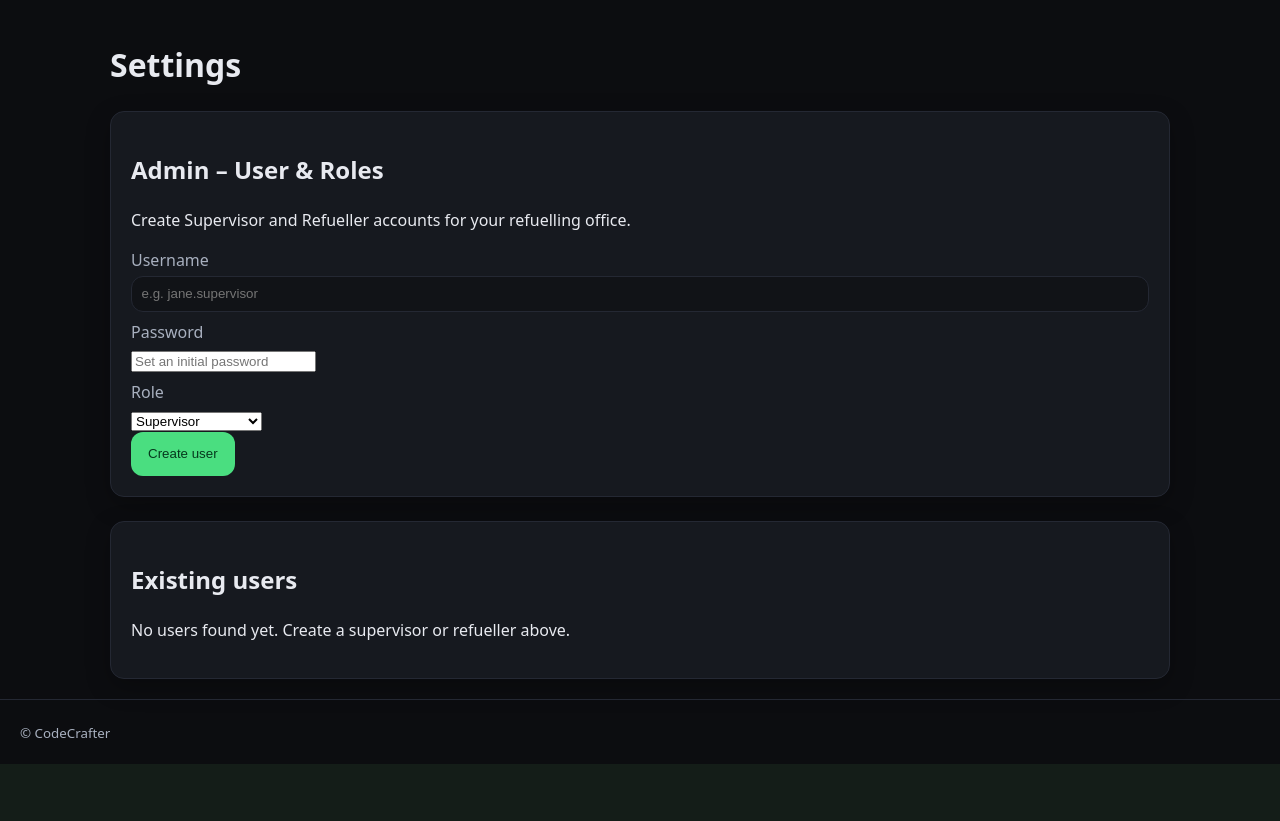
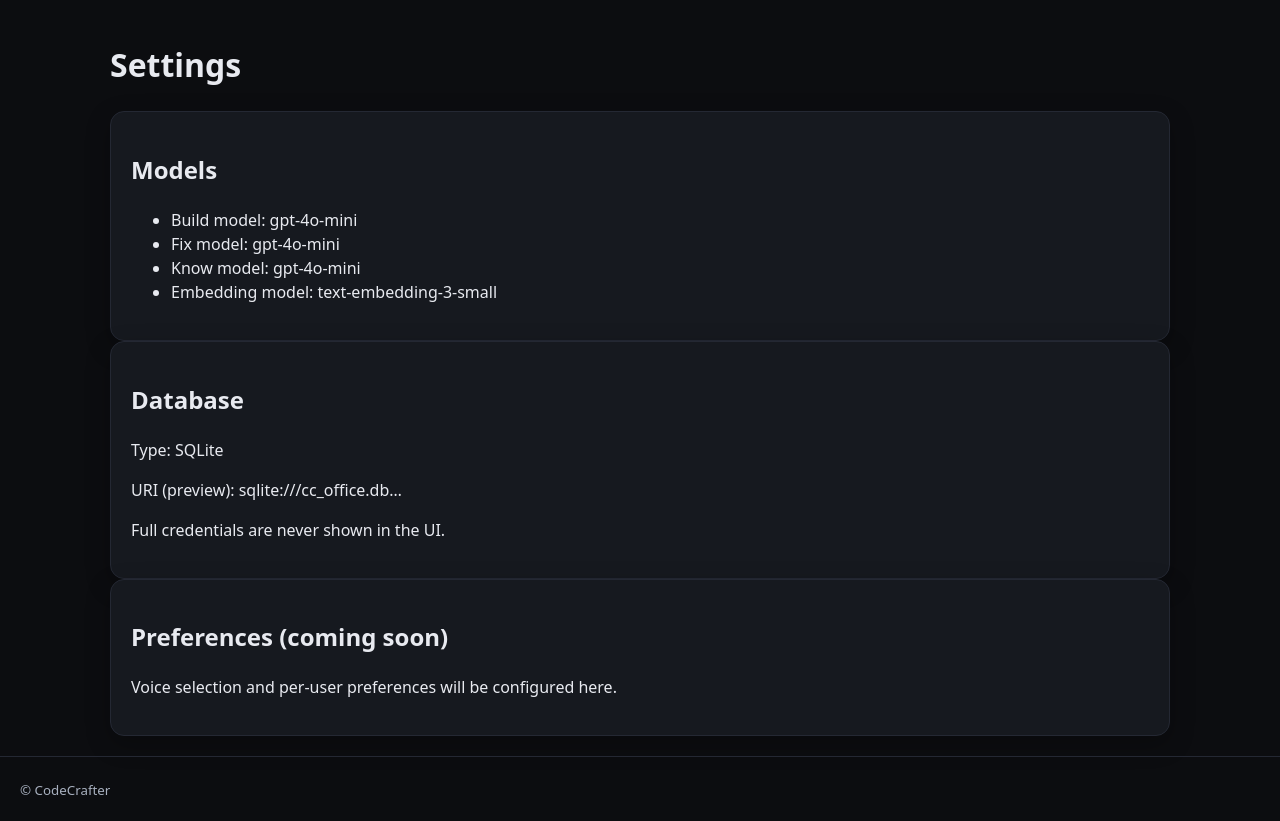
Before and after one commit to joesch21/Brain, a Flask app: page /settings in a window 1280 px wide. Shown: the part 105-926 px from the top of the page. Before the commit the page ends 869 px from the top, so only its background shows below. Run offline with Flask 3, Linux system fonts and the light colour scheme; the visitor is signed in with stand-in values (Sample User, id 1).

Commit message:
Add read-only settings page for admins and supervisors

```diff
--- a/app.py
+++ b/app.py
@@ -202,6 +202,16 @@ def requires_supervisor(f):
     return require_role("supervisor")(f)
 
 
+def detect_db_type(uri: str) -> str:
+    if not uri:
+        return "Unknown"
+    if uri.startswith("postgres"):
+        return "PostgreSQL"
+    if uri.startswith("sqlite"):
+        return "SQLite"
+    return "Unknown"
+
+
 def log_audit(entity_type, entity_id, action, description=None):
     """
     Record a simple audit event in the AuditLog table.
@@ -394,68 +404,6 @@ def admin_users_edit(user_id):
         return redirect(url_for("admin_users"))
 
     return render_template("admin_users_form.html", mode="edit", user=user)
-
-
-@app.route("/settings", methods=["GET", "POST"])
-@require_role("admin")
-def settings():
-    # List users for display
-    users = User.query.order_by(User.username.asc()).all()
-
-    if request.method == "POST":
-        username = (request.form.get("username") or "").strip()
-        password = request.form.get("password") or ""
-        role = (request.form.get("role") or "refueler").strip()
-
-        allowed_roles = ("admin", "supervisor", "refueler", "viewer")
-        if role not in allowed_roles:
-            flash("Invalid role selected.", "danger")
-            return render_template("settings.html", users=users)
-
-        if not username or not password:
-            flash("Username and password are required.", "danger")
-            return render_template("settings.html", users=users)
-
-        existing = User.query.filter_by(username=username).first()
-        if existing:
-            flash("Username already exists.", "danger")
-            return render_template("settings.html", users=users)
-
-        user = User(username=username, role=role)
-        user.set_password(password)
-        db.session.add(user)
-        db.session.commit()
-
-        flash(f"User {username} created with role {role}.", "success")
-        users = User.query.order_by(User.username.asc()).all()
-
-    return render_template("settings.html", users=users)
-
-
-@app.route("/settings/users/<int:user_id>", methods=["GET", "POST"])
-@require_role("admin")
-def settings_user_edit(user_id):
-    user = User.query.get_or_404(user_id)
-
-    if request.method == "POST":
-        new_role = (request.form.get("role") or user.role).strip()
-        new_password = request.form.get("password") or ""
-
-        allowed_roles = ("admin", "supervisor", "refueler", "viewer")
-        if new_role not in allowed_roles:
-            flash("Invalid role.", "danger")
-            return render_template("settings_user_edit.html", user=user)
-
-        user.role = new_role
-
-        if new_password:
-            user.set_password(new_password)
-
-        db.session.commit()
-        flash(f"User {user.username} updated.", "success")
-        return redirect(url_for("settings"))
-
-    return render_template("settings_user_edit.html", user=user)
 
 @app.route("/build", methods=["GET", "POST"])
 def build():
@@ -919,12 +867,7 @@ def machine_room():
     """
 
     uri = app.config["SQLALCHEMY_DATABASE_URI"]
-    if uri.startswith("postgres"):
-        db_type = "PostgreSQL"
-    elif uri.startswith("sqlite"):
-        db_type = "SQLite"
-    else:
-        db_type = "Unknown"
+    db_type = detect_db_type(uri)
 
     employee_count = Employee.query.count()
     flight_count = Flight.query.count()
@@ -951,6 +894,29 @@ def machine_room():
         recent_flights=recent_flights,
         recent_audit=recent_audit,
     )
+
+
+@app.route("/settings")
+@require_role("supervisor", "admin")
+def settings_page():
+    """
+    Settings page showing current model and database configuration.
+    One sentence explanation: renders settings.html with safe DB and model info.
+    """
+
+    uri = app.config["SQLALCHEMY_DATABASE_URI"]
+    db_type = detect_db_type(uri)
+
+    settings = {
+        "db_type": db_type,
+        "db_uri_preview": (uri[:60] + "…") if uri else "",
+        "openai_model_build": os.getenv("OPENAI_MODEL_BUILD", "gpt-4o-mini"),
+        "openai_model_fix": os.getenv("OPENAI_MODEL_FIX", "gpt-4o-mini"),
+        "openai_model_know": os.getenv("OPENAI_MODEL_KNOW", "gpt-4o-mini"),
+        "embed_model": os.getenv("OPENAI_EMBED_MODEL", "text-embedding-3-small"),
+    }
+
+    return render_template("settings.html", settings=settings)
 
 # ----- API: Build -----
 @app.route("/api/build/plan", methods=["POST"])
--- a/templates/_layout.html
+++ b/templates/_layout.html
@@ -38,8 +38,8 @@
         <span class="cc-nav-link cc-nav-link--disabled" aria-disabled="true" title="Supervisor role required">Machine Room</span>
       {% endif %}
       <span class="cc-nav-link cc-nav-link--disabled" aria-disabled="true">Jobs</span>
-      {% if current_role == 'admin' %}
-        <a class="cc-nav-link" href="{{ url_for('settings') }}">Settings</a>
+      {% if current_role in ['supervisor', 'admin'] %}
+        <a class="cc-nav-link" href="{{ url_for('settings_page') }}">Settings</a>
       {% endif %}
     </nav>
     <div class="cc-toolbar__right" aria-live="polite">
--- a/templates/settings.html
+++ b/templates/settings.html
@@ -1,77 +1,29 @@
 {% extends "_layout.html" %}
-{% block title %}Settings — User & Roles{% endblock %}
+{% block title %}Settings — Configuration{% endblock %}
 {% block content %}
-<h1>Settings</h1>
+<main class="cc-panel">
+  <h1>Settings</h1>
 
-<section class="cc-card">
-  <h2>Admin – User & Roles</h2>
-  <p class="text-muted">
-    Create Supervisor and Refueller accounts for your refuelling office.
-  </p>
+  <section class="cc-card">
+    <h2>Models</h2>
+    <ul>
+      <li>Build model: {{ settings.openai_model_build }}</li>
+      <li>Fix model: {{ settings.openai_model_fix }}</li>
+      <li>Know model: {{ settings.openai_model_know }}</li>
+      <li>Embedding model: {{ settings.embed_model }}</li>
+    </ul>
+  </section>
 
-  <form method="post" class="user-create-form">
-    <div class="cc-field-row">
-      <label for="username">Username</label>
-      <input
-        id="username"
-        name="username"
-        type="text"
-        placeholder="e.g. jane.supervisor"
-        required
-      >
-    </div>
+  <section class="cc-card">
+    <h2>Database</h2>
+    <p>Type: {{ settings.db_type }}</p>
+    <p>URI (preview): {{ settings.db_uri_preview }}</p>
+    <p class="cc-text-muted">Full credentials are never shown in the UI.</p>
+  </section>
 
-    <div class="cc-field-row">
-      <label for="password">Password</label>
-      <input
-        id="password"
-        name="password"
-        type="password"
-        placeholder="Set an initial password"
-        required
-      >
-    </div>
-
-    <div class="cc-field-row">
-      <label for="role">Role</label>
-      <select id="role" name="role">
-        <option value="supervisor">Supervisor</option>
-        <option value="refueler">Refueller</option>
-        <option value="viewer">Viewer (read-only)</option>
-        <option value="admin">Admin</option>
-      </select>
-    </div>
-
-    <button type="submit" class="cc-btn cc-btn--primary">Create user</button>
-  </form>
-</section>
-
-<section class="cc-card" style="margin-top: 1.5rem;">
-  <h2>Existing users</h2>
-
-  {% if users %}
-    <table class="cc-table">
-      <thead>
-        <tr>
-          <th>Username</th>
-          <th>Role</th>
-          <th>Actions</th>
-        </tr>
-      </thead>
-      <tbody>
-      {% for u in users %}
-        <tr>
-          <td>{{ u.username }}</td>
-          <td>{{ u.role }}</td>
-          <td>
-            <a href="{{ url_for('settings_user_edit', user_id=u.id) }}">Edit</a>
-          </td>
-        </tr>
-      {% endfor %}
-      </tbody>
-    </table>
-  {% else %}
-    <p>No users found yet. Create a supervisor or refueller above.</p>
-  {% endif %}
-</section>
+  <section class="cc-card">
+    <h2>Preferences (coming soon)</h2>
+    <p>Voice selection and per-user preferences will be configured here.</p>
+  </section>
+</main>
 {% endblock %}
```
Also changed, not shown: templates/settings_user_edit.html (deleted, +0 -45 lines).
